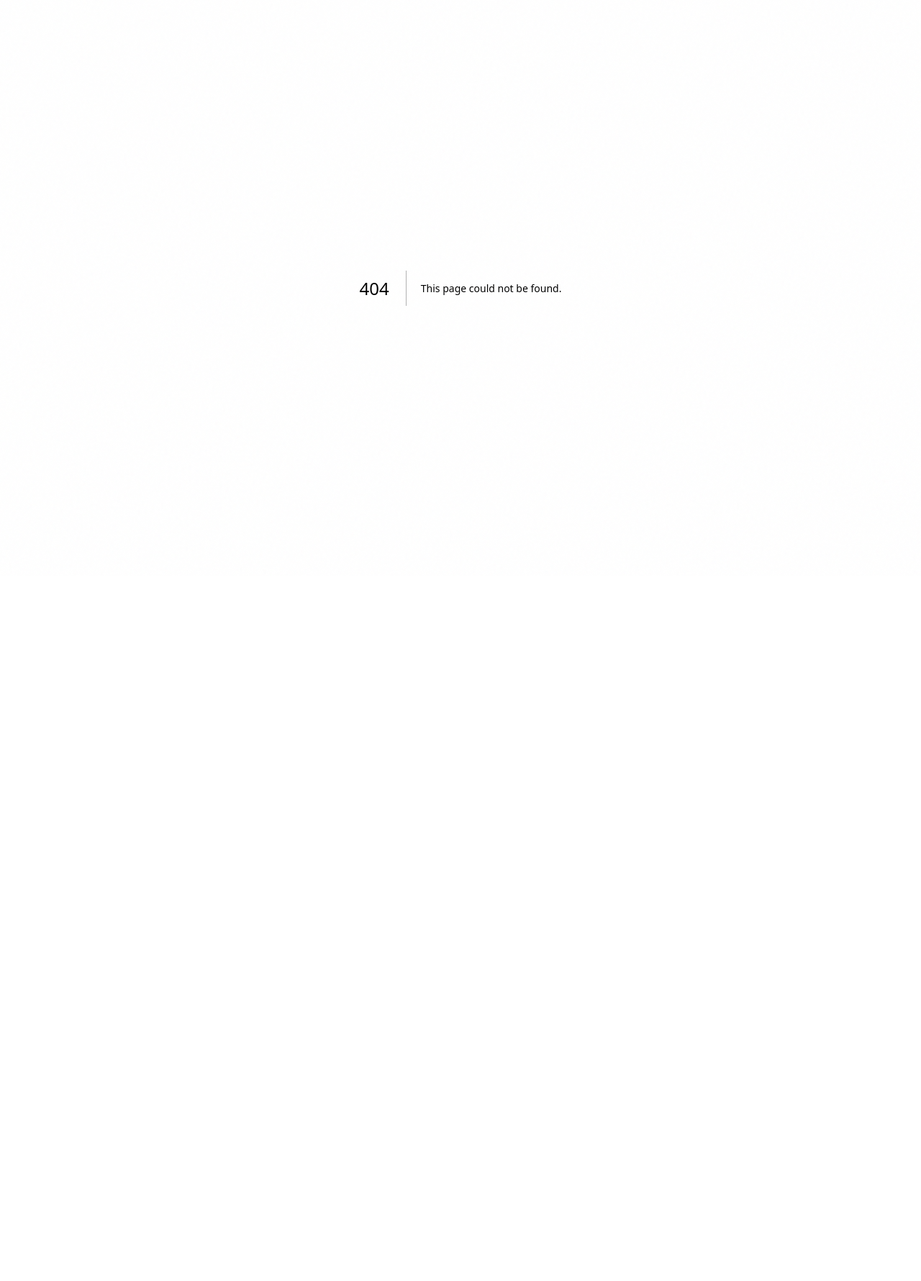
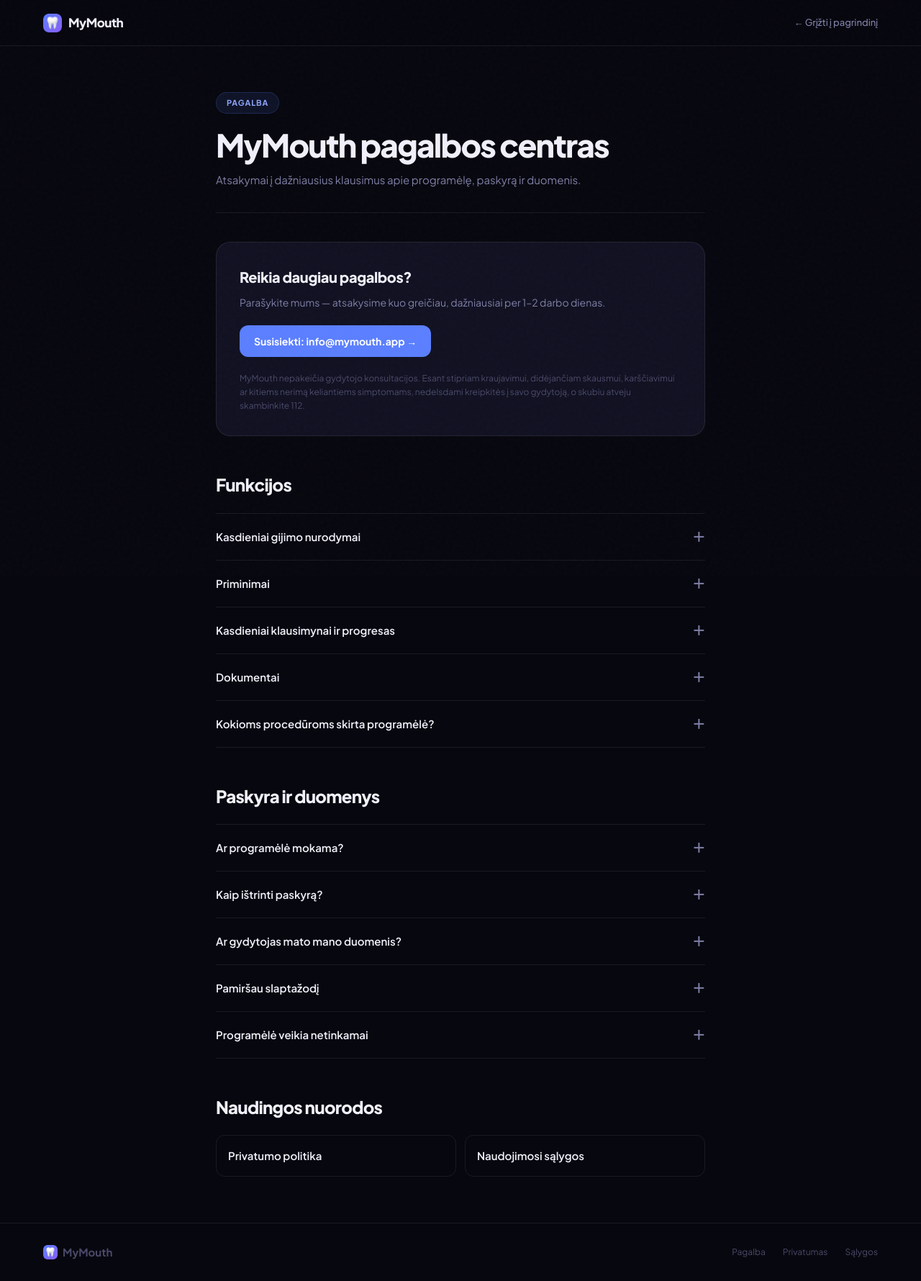
Before and after one commit to omega-solutions-cyber/mymouth-landing, a Next.js app: page /help in a window 1280 px wide. Before the commit this address had no page. Shown: the whole page at 72% size. Before the commit the page ends 800 px from the top, so only its background shows below. Built offline with nearby package versions, Linux system fonts and the light colour scheme.

Commit message:
feat: help

```diff
--- /dev/null
+++ b/app/help/page.jsx
@@ -0,0 +1,155 @@
+import Image from "next/image";
+import HelpAccordion from "@/components/HelpAccordion";
+
+export const metadata = {
+  title: "Pagalba — MyMouth",
+  description:
+    "MyMouth pagalbos centras. Atsakymai į dažniausius klausimus apie programėlę, paskyrą ir duomenis.",
+};
+
+const SUPPORT_EMAIL = "info@mymouth.app";
+
+const FEATURES = [
+  {
+    q: "Kasdieniai gijimo nurodymai",
+    a: "Programėlė kiekvieną dieną parodo, kas svarbu jūsų gijimo etape: ką daryti, ko vengti, kas yra normalu ir kada reikėtų kreiptis į gydytoją.",
+  },
+  {
+    q: "Priminimai",
+    a: "Gaukite priminimus apie vaistus, burnos higieną ir kitus svarbius veiksmus. Įsitikinkite, kad telefono nustatymuose MyMouth pranešimai yra įjungti.",
+  },
+  {
+    q: "Kasdieniai klausimynai ir progresas",
+    a: "Trumpi kasdieniai klausimynai padeda stebėti savijautą. Po implantacijos, traukimo ir sinuso pakėlimo jie trunka 10 dienų, po viso žandikaulio atstatymo — 14 dienų. Laiko linija iki galutinio protezavimo trunka iki 6 mėnesių.",
+  },
+  {
+    q: "Dokumentai",
+    a: "Laikykite implanto pasą (gamintojas, modelis, serijos numeris), rentgeno nuotraukas ir gydymo istoriją vienoje vietoje. Implanto pasą galite eksportuoti PDF formatu ir pasidalinti su gydytoju.",
+  },
+  {
+    q: "Kokioms procedūroms skirta programėlė?",
+    a: "Danties traukimas (paprastas ir chirurginis), implantacija (vienas ar keli implantai), sinuso dugno pakėlimas ir viso žandikaulio atstatymas implantais.",
+  },
+];
+
+const ACCOUNT = [
+  {
+    q: "Ar programėlė mokama?",
+    a: "Ne, MyMouth yra nemokama pacientams. Programėlėje nėra prenumeratų ar pirkimų.",
+  },
+  {
+    q: "Kaip ištrinti paskyrą?",
+    a: "Paskyrą galite bet kada ištrinti programėlės nustatymuose. Paskyros ištrynimas yra neatšaukiamas — prieš tai eksportuokite svarbius duomenis, pvz., implanto pasą. Ištrynus paskyrą, visi jūsų duomenys pašalinami pagal Privatumo politiką.",
+  },
+  {
+    q: "Ar gydytojas mato mano duomenis?",
+    a: "Ne, jūsų gijimo duomenys yra privatūs. Informacija su gydytoju dalinatės tik patys — per eksporto funkciją arba siųsdami PDF.",
+  },
+  {
+    q: "Pamiršau slaptažodį",
+    a: "Prisijungimo lange pasirinkite slaptažodžio atkūrimą ir sekite el. laiške gautus nurodymus. Jei laiško negavote, patikrinkite šlamšto aplanką arba susisiekite su mumis.",
+  },
+  {
+    q: "Programėlė veikia netinkamai",
+    a: `Įsitikinkite, kad naudojate naujausią programėlės versiją, ir pabandykite ją paleisti iš naujo. Jei problema išlieka, parašykite mums ${SUPPORT_EMAIL} — nurodykite telefono modelį, operacinės sistemos versiją ir problemos aprašymą.`,
+  },
+];
+
+export default function HelpPage() {
+  return (
+    <>
+      {/* NAV */}
+      <nav className="sticky top-0 z-[200] flex items-center justify-between px-5 md:px-[60px] h-16 bg-bg/90 backdrop-blur-[20px] border-b border-bd">
+        <a
+          href="/"
+          className="flex items-center gap-[9px] text-[17px] font-extrabold tracking-[-.03em] text-tx no-underline"
+        >
+          <Image src="/icon.webp" alt="MyMouth" width={26} height={26} className="rounded-[7px]" />
+          MyMouth
+        </a>
+        <a href="/" className="text-[13px] text-mu hover:text-tx no-underline font-medium transition-colors">
+          ← Grįžti į pagrindinį
+        </a>
+      </nav>
+
+      {/* CONTENT */}
+      <div className="max-w-[800px] mx-auto px-5 md:px-[60px] py-12 md:py-16">
+        {/* Header */}
+        <div className="mb-10 pb-8 border-b border-bd">
+          <div className="inline-flex items-center gap-1.5 bg-ac/10 border border-ac/20 rounded-full px-[14px] py-[5px] text-[11px] font-bold text-[#8fa8ff] tracking-[.08em] uppercase mb-5">
+            Pagalba
+          </div>
+          <h1 className="text-[32px] md:text-[44px] font-extrabold tracking-[-.04em] leading-[1.08] mb-3">
+            MyMouth pagalbos centras
+          </h1>
+          <p className="text-[15px] text-mu leading-[1.7]">
+            Atsakymai į dažniausius klausimus apie programėlę, paskyrą ir duomenis.
+          </p>
+        </div>
+
+        {/* Contact */}
+        <section className="mb-12 bg-bg3 border border-bd rounded-[20px] p-6 md:p-8">
+          <h2 className="text-[20px] font-extrabold tracking-[-.02em] mb-2">Reikia daugiau pagalbos?</h2>
+          <p className="text-sm text-mu leading-[1.65] mb-5">
+            Parašykite mums — atsakysime kuo greičiau, dažniausiai per 1–2 darbo dienas.
+          </p>
+          <a
+            href={`mailto:${SUPPORT_EMAIL}`}
+            className="inline-flex items-center rounded-xl bg-ac px-5 py-3 text-sm font-bold text-white no-underline hover:opacity-90 transition-opacity"
+          >
+            Susisiekti: {SUPPORT_EMAIL} →
+          </a>
+          <p className="text-xs text-mu2 leading-[1.6] mt-5">
+            MyMouth nepakeičia gydytojo konsultacijos. Esant stipriam kraujavimui, didėjančiam skausmui,
+            karščiavimui ar kitiems nerimą keliantiems simptomams, nedelsdami kreipkitės į savo gydytoją,
+            o skubiu atveju skambinkite 112.
+          </p>
+        </section>
+
+        <section className="mb-12">
+          <h2 className="text-[24px] font-extrabold tracking-[-.03em] mb-5">Funkcijos</h2>
+          <HelpAccordion items={FEATURES} />
+        </section>
+
+        <section className="mb-12">
+          <h2 className="text-[24px] font-extrabold tracking-[-.03em] mb-5">Paskyra ir duomenys</h2>
+          <HelpAccordion items={ACCOUNT} />
+        </section>
+
+        <section>
+          <h2 className="text-[24px] font-extrabold tracking-[-.03em] mb-5">Naudingos nuorodos</h2>
+          <div className="grid grid-cols-1 md:grid-cols-2 gap-3">
+            {[["Privatumo politika", "/privacy"], ["Naudojimosi sąlygos", "/terms"]].map(([l, href]) => (
+              <a
+                key={href}
+                href={href}
+                className="border border-bd rounded-xl p-4 text-[15px] font-semibold text-tx no-underline hover:bg-bg3 transition-colors"
+              >
+                {l}
+              </a>
+            ))}
+          </div>
+        </section>
+      </div>
+
+      {/* FOOTER */}
+      <footer className="border-t border-bd py-7 px-5 md:px-[60px] flex flex-col md:flex-row justify-between items-center gap-3.5 text-center md:text-left">
+        <div className="flex items-center gap-[7px] text-[15px] font-bold text-mu2">
+          <Image src="/icon.webp" alt="MyMouth" width={20} height={20} className="rounded-[5px]" />
+          MyMouth
+        </div>
+        <div className="flex gap-6">
+          {[["Pagalba", "/help"], ["Privatumas", "/privacy"], ["Sąlygos", "/terms"]].map(([l, href]) => (
+            <a
+              key={l}
+              href={href}
+              className="text-xs text-mu2 hover:text-tx no-underline transition-colors"
+            >
+              {l}
+            </a>
+          ))}
+        </div>
+      </footer>
+    </>
+  );
+}
--- a/app/page.jsx
+++ b/app/page.jsx
@@ -875,6 +875,7 @@
         </div>
         <div className="flex gap-6">
           {[
+            ["Pagalba", "/help"],
             ["Privatumas", "/privacy"],
             ["Sąlygos", "/terms"],
           ].map(([l, href]) => (
--- /dev/null
+++ b/components/HelpAccordion.jsx
@@ -0,0 +1,39 @@
+"use client";
+
+import { useState } from "react";
+
+export default function HelpAccordion({ items }) {
+  const [open, setOpen] = useState(null);
+
+  return (
+    <div>
+      {items.map((item, i) => (
+        <div
+          key={item.q}
+          onClick={() => setOpen(open === i ? null : i)}
+          className={`border-b border-bd cursor-pointer ${
+            i === 0 ? "border-t" : ""
+          }`}
+        >
+          <div className="flex justify-between items-center py-[18px] text-[15px] font-semibold gap-5">
+            <span>{item.q}</span>
+            <span
+              className={`text-lg flex-shrink-0 transition-transform duration-[250ms] ${
+                open === i ? "rotate-45 text-ac" : "text-mu"
+              }`}
+            >
+              ＋
+            </span>
+          </div>
+          <div
+            className={`text-sm text-mu leading-[1.65] overflow-hidden transition-all duration-[350ms] ${
+              open === i ? "max-h-[300px] pb-4" : "max-h-0"
+            }`}
+          >
+            {item.a}
+          </div>
+        </div>
+      ))}
+    </div>
+  );
+}
```
